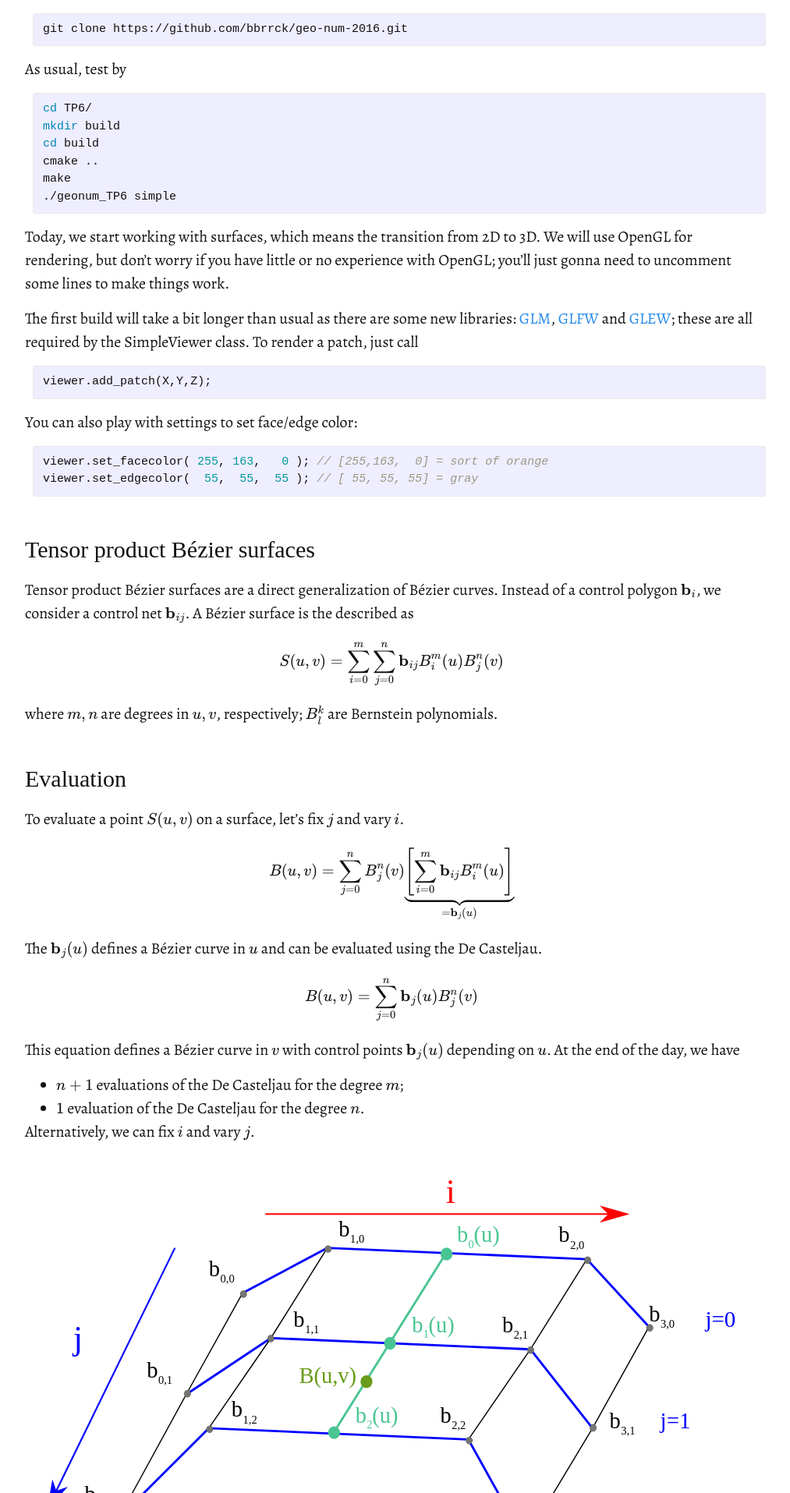
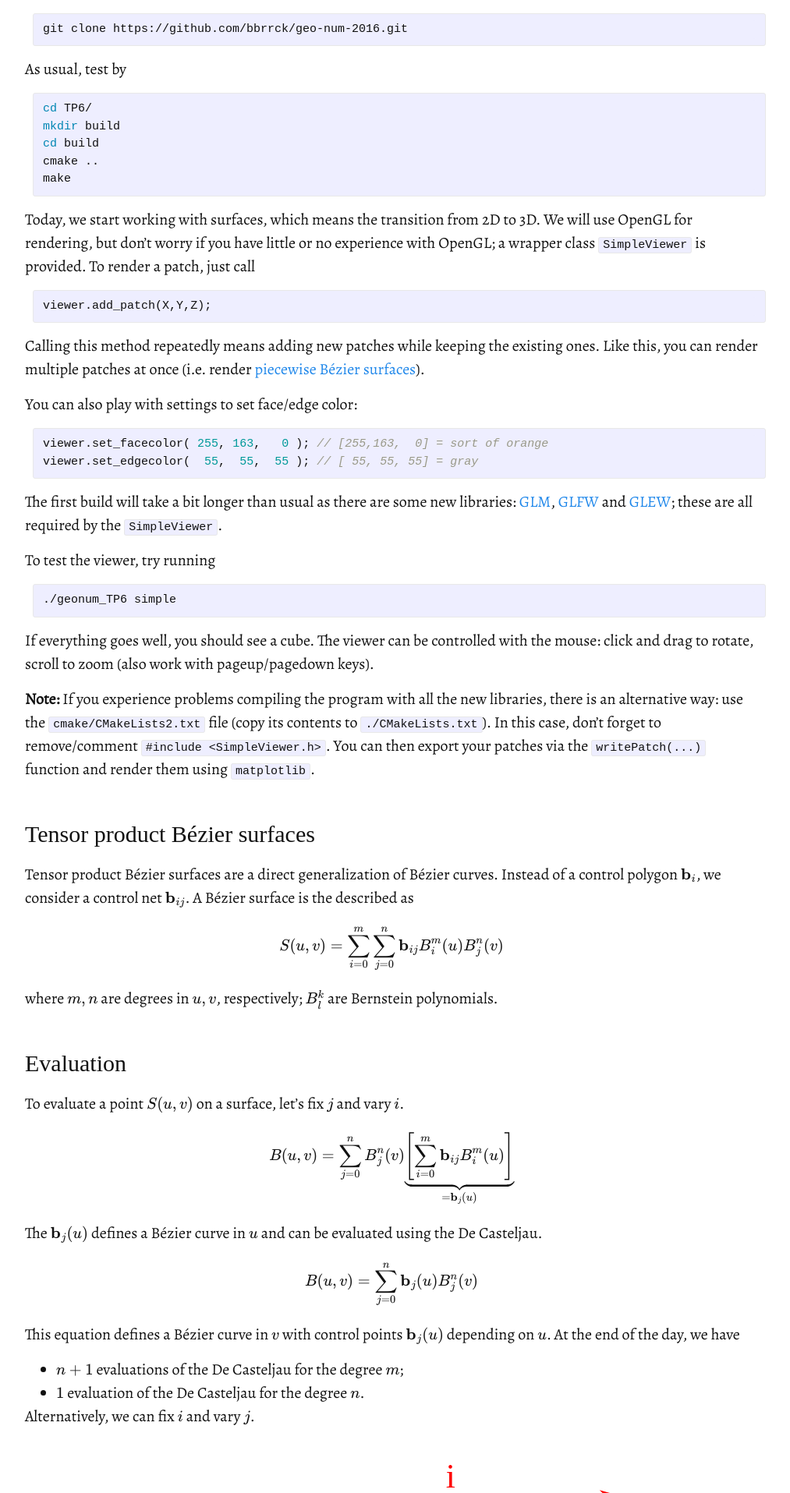
Before and after one commit to bbrrck/bbrrck.github.io, a Jekyll site: the page built from teaching/geo-num-2016/tp6.md, in a window 1280 px wide. Shown: the part 492-2407 px from the top of the page at 78% size, without its empty margins (138-1151 px from the left). Built offline with Jekyll 4.4.1, drawn with Linux system fonts in a browser that asks for light colours; some web fonts are replaced; formulas are drawn with MathJax 3; some of the changed text lies outside the part shown.

Commit message:
changes to TP6

```diff
--- a/_sass/_teaching.scss
+++ b/_sass/_teaching.scss
@@ -68,7 +68,7 @@ section.course {
     }
 }
 
-.img2grid {width:100%;text-align:center;img{width:45%;margin:1%;float:left;}}
+.img2grid {width:100%;text-align:center;img, video{width:45%;margin:1%;float:left;}}
 .img3grid {width:100%;text-align:center;img{width:30%;margin:1%;float:left;}}
 
 .center {text-align:center;}
--- a/teaching/geo-num-2016/tp6.md
+++ b/teaching/geo-num-2016/tp6.md
@@ -21,29 +21,40 @@ mkdir build
 cd build
 cmake ..
 make
-./geonum_TP6 simple
 {% endhighlight %}
 
 Today, we start working with surfaces, which means the transition from 2D to 3D.
 We will use OpenGL for rendering, but don't worry if you have little or no experience with OpenGL;
-you'll just gonna need to uncomment some lines to make things work.
+a wrapper class `SimpleViewer` is provided. To render a patch, just call
+{% highlight cpp %}
+viewer.add_patch(X,Y,Z);
+{% endhighlight %}
+Calling this method repeatedly means adding new patches while keeping the existing ones.
+Like this, you can render multiple patches at once (i.e. render [piecewise Bézier surfaces](#piecewise)).
+
+You can also play with settings to set face/edge color:
+{% highlight cpp %}
+viewer.set_facecolor( 255, 163,   0 ); // [255,163,  0] = sort of orange
+viewer.set_edgecolor(  55,  55,  55 ); // [ 55, 55, 55] = gray
+{% endhighlight %}
 
 The first build will take a bit longer than usual as there are some new libraries:
 [GLM](http://glm.g-truc.net/0.9.7/index.html),
 [GLFW](http://www.glfw.org/)
 and
 [GLEW](http://glew.sourceforge.net/);
-these are all required by the SimpleViewer class.
-To render a patch, just call
-{% highlight cpp %}
-viewer.add_patch(X,Y,Z);
+these are all required by the `SimpleViewer`.
+
+To test the viewer, try running
+{% highlight bash %}
+./geonum_TP6 simple
 {% endhighlight %}
-You can also play with settings to set face/edge color:
-{% highlight cpp %}
-viewer.set_facecolor( 255, 163,   0 ); // [255,163,  0] = sort of orange
-viewer.set_edgecolor(  55,  55,  55 ); // [ 55, 55, 55] = gray
-{% endhighlight %}
+If everything goes well, you should see a cube.
+The viewer can be controlled with the mouse: click and drag to rotate, scroll to zoom (also work with pageup/pagedown keys).
 
+**Note:**
+If you experience problems compiling the program with all the new libraries, there is an alternative way: use the `cmake/CMakeLists2.txt` file
+(copy its contents to `./CMakeLists.txt`). In this case, don't forget to remove/comment `#include <SimpleViewer.h>`.  You can then export your patches via the `writePatch(...)` function and render them using `matplotlib`.
 
 ## Tensor product Bézier surfaces
 Tensor product Bézier surfaces are a direct generalization of Bézier curves.
@@ -95,38 +106,42 @@ Alternatively, we can fix $i$ and vary $j$.
 {:.imgfull}
 ![algo](/assets/geo-num-2016/Bezier_surf_algo.svg)
 
-<div class="center">
-<video width="700" height="388" poster="/assets/teapot.gif" autoplay="" loop="">
-    <source src="/assets/teapot.mp4" type="video/mp4" />
-    Your browser does not support the video tag.
-</video>
-</div>
+{:.imgCaption}
+Bézier patch evaluation scheme. (image by [Pierre-Luc Manteaux](https://team.inria.fr/imagine/pierre-luc-manteaux/))
 
 
 ## Coordinate matrices
-In the code base, the control points $\mathbf b_{ij}$ are actually stored in three coordinate matrices $nX, nY, nZ$ so that
+In the code, the control points $\mathbf b_{ij}$ are actually stored in three coordinate matrices $\texttt{nX}, \texttt{nY}, \texttt{nZ} \; $ so that
 
 $$
-\mathbf b_{ij}^x = nX(i,j), \\
-\mathbf b_{ij}^y = nY(i,j), \\
-\mathbf b_{ij}^z = nZ(i,j). \\
+\mathbf b_{ij}^x = \texttt{nX(i,j)}, \qquad
+\mathbf b_{ij}^y = \texttt{nY(i,j)}, \qquad
+\mathbf b_{ij}^z = \texttt{nZ(i,j)}.
 $$
 
-This means more comprehensible code, as the structure of the matrix directly represents the grid topology of the patch.
-On the other hand, it also means the computation needs to be called three times, for each coordinate individually.
+This means the code is more comprehensible as the structure of the matrices directly represents the grid topology of the patch.
+On the other hand, it also means the computation needs to be done for each coordinate individually.
 
 
 ## Bézier surface vs. piecewise Bézier surface
+{:#piecewise}
+
 In practice, a Bézier surface often consists of multiple surface *patches*, each having its own control polygon.
 Therefore, it is sometimes called a *piecewise* Bézier surface.
 
 Some surfaces in the `data/` folder consist of more than one patch, ranging from 2 (heart) to 128 (gumbo).
-They are saved in the BPT format; some datafiles are taken from the website of [Ryan Holmes](http://www.holmes3d.net/graphics/roffview/tools/patchoff/)
-where you'll also find more details about this format.
+They are saved in the BPT format; some datafiles are taken from the website of [Ryan Holmes](http://www.holmes3d.net/graphics/roffview/tools/patchoff/) where you'll also find more details about this format.
 
 
+{:.img2grid}
+![teapot isophotes](/assets/teapot.gif)
+![teapot isophotes](/assets/geo-num-2016/teapot_isophotes.png)
+
+{:.imgCaption}
+The discontinuity in isophotes shows the piecewise Bézier Utah teapot is not $\mathcal C^1$.
+
 ## ToDo
-1. Implement the evaluation of Bézier surfaces for $(u,v) \in [0,1]^2$. Use `simple` and `simple2` for first tests (as these contain only one patch).
+1. Implement the evaluation of Bézier surfaces for $(u,v) \in [0,1]^2$. For the first tests, use `simple` and `simple2` (as these contain only one patch).
 2. When you're sure the implementation works for the simple cases, test your algorithm on datasets with multiple patches:
 `heart` (2),  `sphere` (8),  `teapot` (32) and `gumby` (128). Don't set the `num_samples` parameter too high, always start with smaller values (e.g. 5 or 10).
 
@@ -134,3 +149,5 @@ where you'll also find more details about this format.
 
 {:.resources}
 * the website of [Ryan Holmes](http://www.holmes3d.net/graphics/roffview/tools/patchoff/) with Bézier surfaces as BPT files
+* [Bézier surfaces](https://en.wikipedia.org/wiki/B%C3%A9zier_surface) on wikipedia
+* [construction](http://www.cs.mtu.edu/~shene/COURSES/cs3621/NOTES/surface/bezier-construct.html) and [properties](http://www.cs.mtu.edu/~shene/COURSES/cs3621/NOTES/surface/bezier-properties.html) of Bézier surfaces by prof. Ching-Kuang Shene
```
Also changed, not shown: assets/geo-num-2016/teapot_isophotes.png (added).
